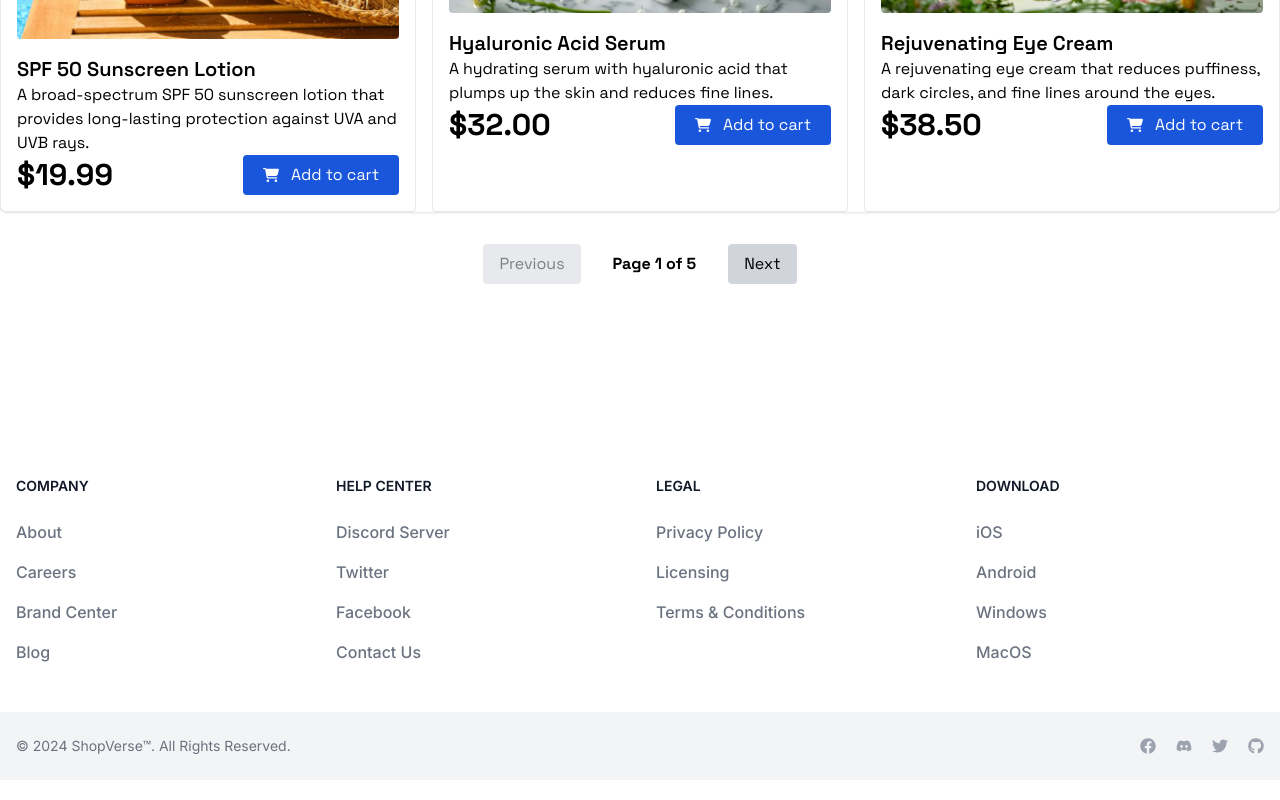
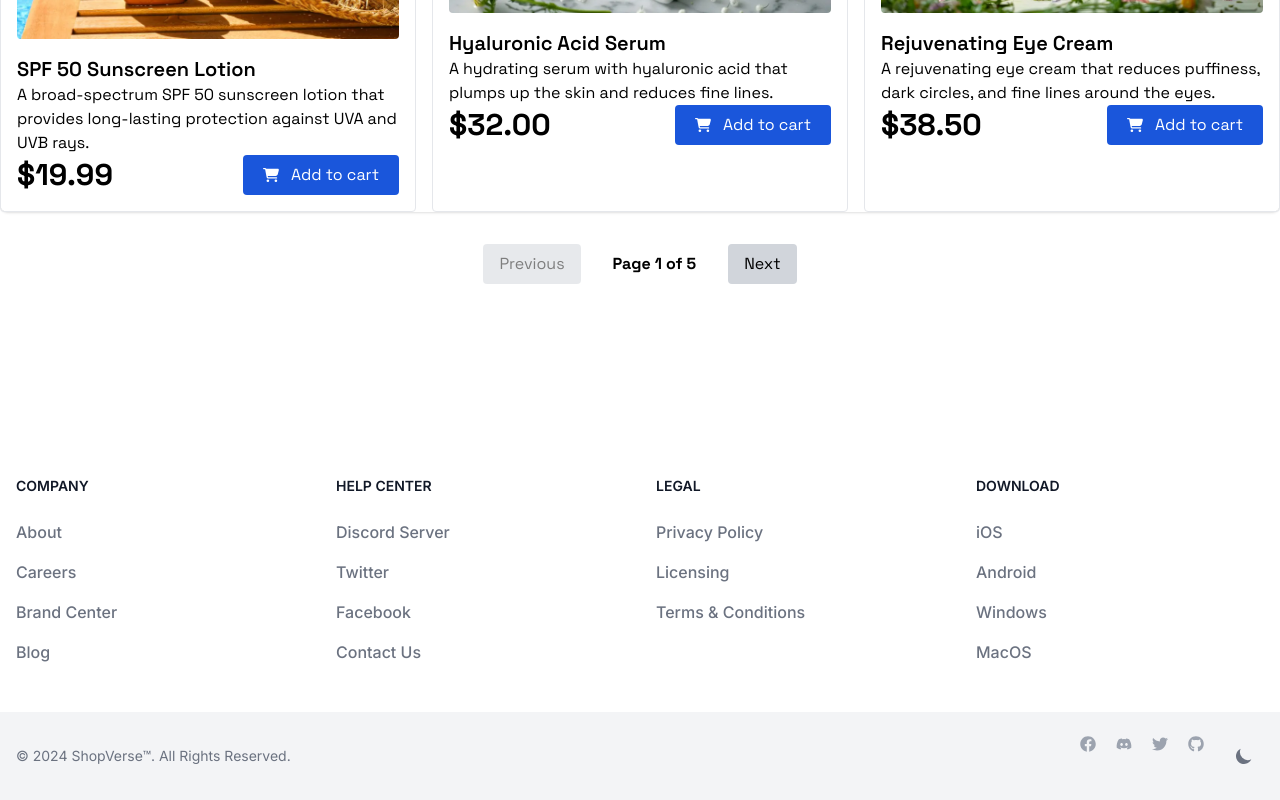
Before and after one commit to patrickiyiakimo/shopverse, a Next.js app: page / in a window 1280 px wide. Shown: the part 2600-3400 px from the top of the page. Built offline with nearby package versions, Linux system fonts and the light colour scheme; a web font is replaced by a local one.

Commit message:
added the dark mode button at the footer

```diff
--- a/components/Footer.tsx
+++ b/components/Footer.tsx
@@ -1,9 +1,9 @@
-import React from 'react'
+import { DarkThemeToggle } from "flowbite-react";
+import React from "react";
 import { FaFacebook } from "react-icons/fa";
 import { FaDiscord } from "react-icons/fa";
 import { FaTwitter } from "react-icons/fa";
 import { FaGithub } from "react-icons/fa6";
-
 
 export default function Footer() {
   return (
@@ -150,6 +150,10 @@ export default function Footer() {
                 <FaGithub />
                 <span className="sr-only hover:transition">GitHub account</span>
               </a>
+              <div className="text-gray-400 hover:text-gray-900 dark:hover:text-white ">
+                <DarkThemeToggle />
+                <span className="sr-only hover:transition">Dark mode</span>
+              </div>
             </div>
           </div>
         </div>
```
